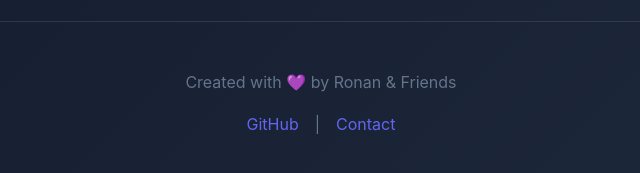
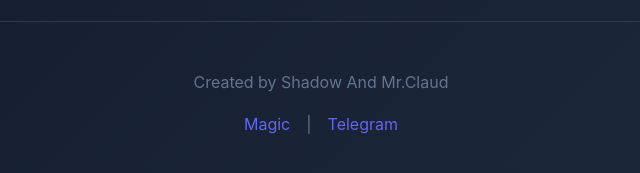
Before and after one commit to Oral012/c-programming-hub, a plain HTML site: page about.html in a window 1280 px wide. Shown: the part 749-922 px from the top of the page, 319-959 px from the left. Drawn offline with Linux system fonts and the light colour scheme.

Commit message:
Add files via upload

```diff
--- a/about.html
+++ b/about.html
@@ -87,11 +87,11 @@
 
     <!-- Footer -->
     <footer>
-        <p>Created with 💜 by Ronan & Friends</p>
+        <p>Created by Shadow And Mr.Claud</p>
         <div class="social-links">
-            <a href="https://github.com/yourusername/c-programming-hub">GitHub</a>
+         <a href="https://youtu.be/dQw4w9WgXcQ?si=qAeHFebOKT69-b71">Magic</a>
             <span style="color: #64748b;"> | </span>
-            <a href="mailto:your-email@example.com">Contact</a>
+            <a href="https://t.me/+uanfpfHxPWplYWM1">Telegram</a>
         </div>
     </footer>
 
```
Also changed, not shown: api/check-solution.js (+13 -1 lines), resources.html (+3 -3 lines).
